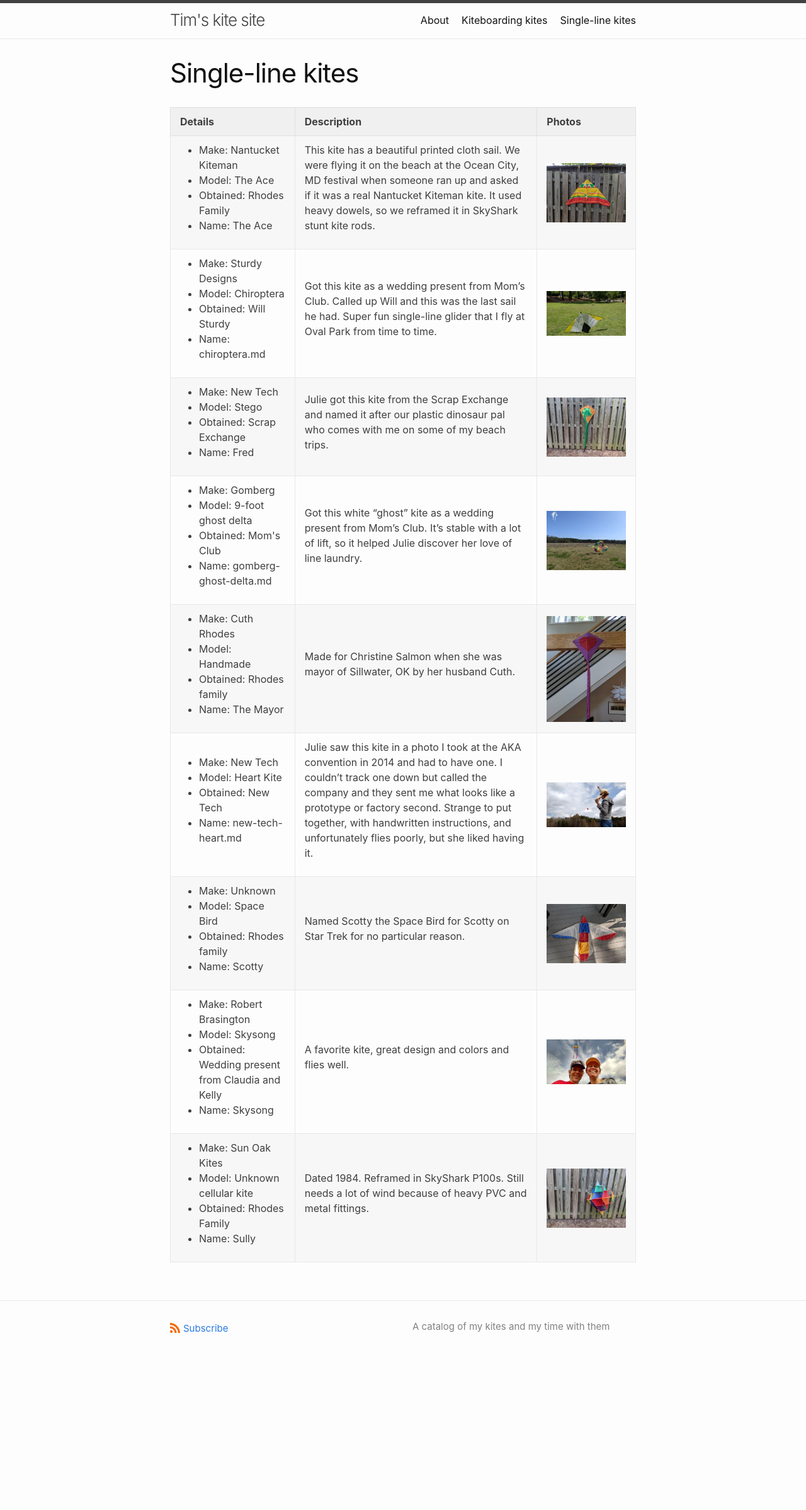
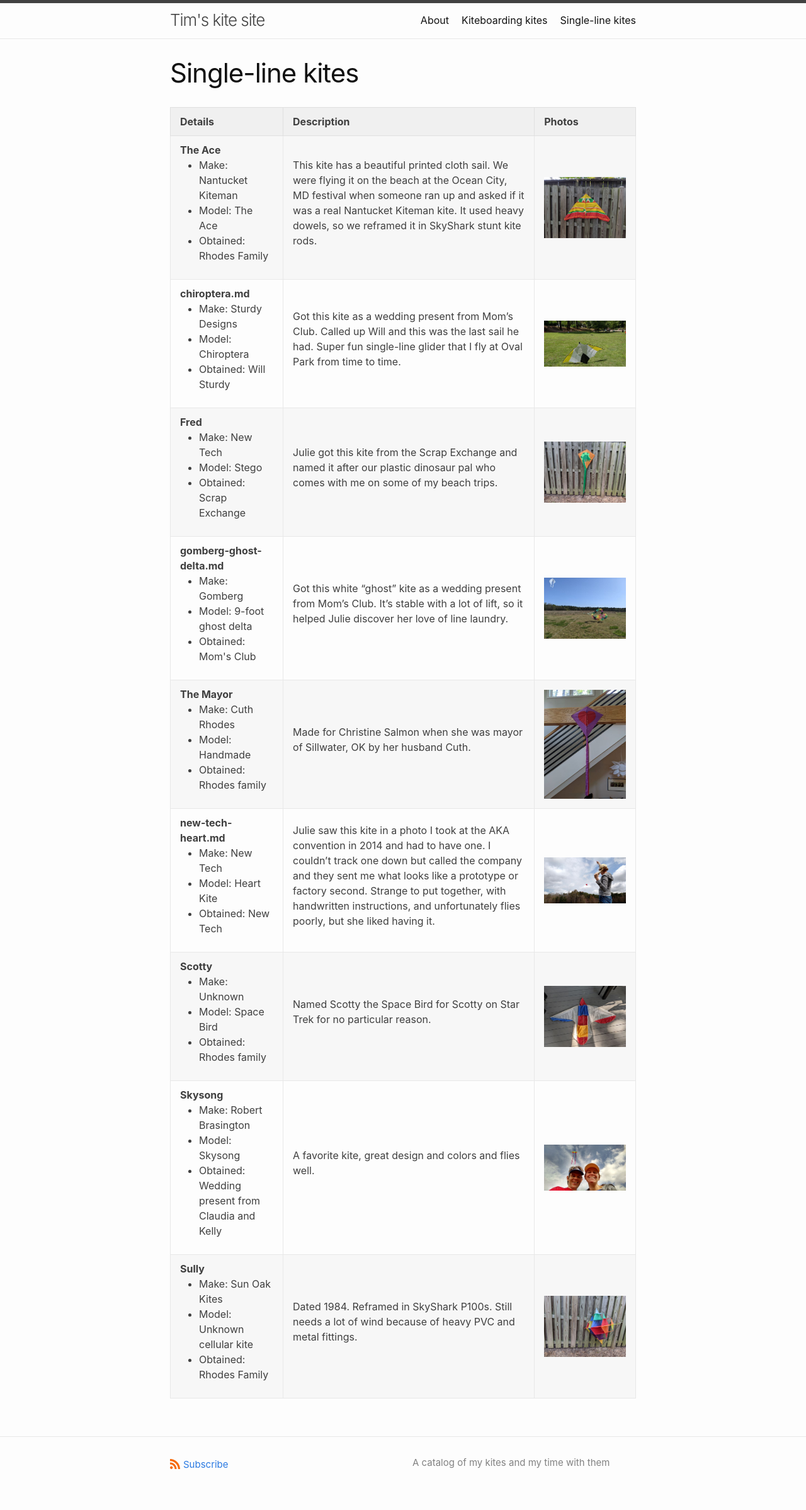
Before and after one commit to timothymcmackin/kite-site, a Jekyll site: the page built from pages/single.md, in a window 1280 px wide. Shown: the whole page at 63% size. Built offline with Jekyll 4.4.1, drawn with Linux system fonts in a browser that asks for light colours; before the commit the page ends 2181 px from its top, so only the background shows below that.

Commit message:
style tweak for name

```diff
--- a/_sass/minima/custom-styles.scss
+++ b/_sass/minima/custom-styles.scss
@@ -1,2 +1,6 @@
 // Placeholder to allow defining custom styles that override everything else.
 // (Use `_sass/minima/custom-variables.scss` to override variable defaults)
+
+.kiteName {
+  font-weight: bold;
+}
--- a/pages/single.md
+++ b/pages/single.md
@@ -13,13 +13,13 @@ permalink: /single/
 {% for kite in site.single %}
 <tr>
   <td>
+    {% if kite.name %}
+      <div class="kiteName">{{ kite.name }}</div>
+    {% endif %}
     <ul>
       <li>Make: {{ kite.make }}</li>
       <li>Model: {{ kite.model }}</li>
       <li>Obtained: {{ kite.obtained }}</li>
-      {% if kite.name %}
-        <li>Name: {{ kite.name }}</li>
-      {% endif %}
     </ul>
   </td>
   <td>{{ kite.content | markdownify }}</td>
```
